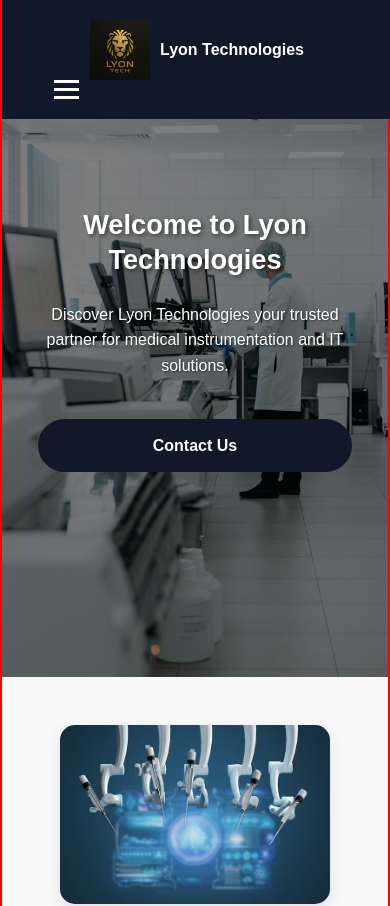
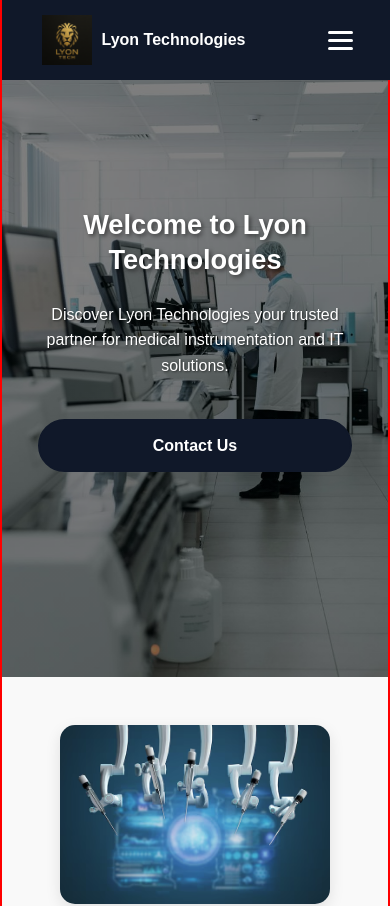
Before and after one commit to anas-arshad10/lyon-tech, a React (Create React App) app: page / in a window 390 px wide. Shown: the top 906 px of the page. Built offline with nearby package versions, Linux system fonts and the light colour scheme.

Commit message:
fixed hamburger style

```diff
--- a/src/components/Header.jsx
+++ b/src/components/Header.jsx
@@ -2,32 +2,33 @@ import React, { useState } from 'react';
 import '../styles/header.css';
 
 const Header = () => {
-  const [isMenuOpen, setIsMenuOpen] = useState(false);
+  const [isOpen, setIsOpen] = useState(false);
 
-  const toggleMenu = () => setIsMenuOpen(!isMenuOpen);
-
-  const handleLinkClick = () => setIsMenuOpen(false);
+  const toggleMenu = () => setIsOpen(!isOpen);
+  const closeMenu = () => setIsOpen(false);
 
   return (
     <header className="header">
-      <div className="container">
+      <div className="container header-content">
         <a href="/home" className="logo-container">
           <img src="/images/lyon-tech-logo.png" alt="Lyon Logo" className="logo" />
           <h1>Lyon Technologies</h1>
         </a>
 
-        <div className="hamburger" onClick={toggleMenu}>
-          <div className="bar"></div>
-          <div className="bar"></div>
-          <div className="bar"></div>
+        <div className="menu-wrapper">
+          <div className="hamburger" onClick={toggleMenu}>
+            <span></span>
+            <span></span>
+            <span></span>
+          </div>
+
+          <nav className={`nav-links ${isOpen ? 'open' : ''}`}>
+            <a href="/home" onClick={closeMenu}>Home</a>
+            <a href="#about" onClick={closeMenu}>About Us</a>
+            <a href="#services" onClick={closeMenu}>Services</a>
+            <a href="#contact" onClick={closeMenu}>Contact</a>
+          </nav>
         </div>
-
-        <nav className={`nav-links ${isMenuOpen ? 'open' : ''}`}>
-          <a href="/home" onClick={handleLinkClick}>Home</a>
-          <a href="#about" onClick={handleLinkClick}>About Us</a>
-          <a href="#services" onClick={handleLinkClick}>Services</a>
-          <a href="#contact" onClick={handleLinkClick}>Contact</a>
-        </nav>
       </div>
     </header>
   );
--- a/src/styles/header.css
+++ b/src/styles/header.css
@@ -1,19 +1,31 @@
-/* Header Base Styles */
+/* ===== Base Styles ===== */
+* {
+  margin: 0;
+  padding: 0;
+  box-sizing: border-box;
+}
+
 .header {
   background-color: #101829;
   color: white;
-  padding: 20px 0;
+  padding: 15px 0;
   position: fixed;
+  top: 0;
   width: 100%;
-  top: 0;
-  z-index: 1000;
+  z-index: 999;
 }
 
 .header .container {
+  width: 90%;
+  max-width: 1200px;
+  margin: auto;
+  padding: 0 20px;
+}
+
+.header-content {
   display: flex;
   justify-content: space-between;
   align-items: center;
-  flex-wrap: wrap;
 }
 
 .logo-container {
@@ -21,18 +33,25 @@
   align-items: center;
   gap: 10px;
   text-decoration: none;
+  color: white;
 }
 
-.logo-container img {
-  width: 60px;
-  height: 60px;
+.logo {
+  width: 50px;
+  height: 50px;
   object-fit: contain;
 }
 
 .logo-container h1 {
-  margin: 0;
   font-size: 16px;
-  color: white;
+  font-weight: bold;
+  white-space: nowrap;
+}
+
+/* ===== Navigation ===== */
+.menu-wrapper {
+  display: flex;
+  align-items: center;
 }
 
 .nav-links {
@@ -51,22 +70,25 @@
   color: #3498db;
 }
 
-/* Hamburger Icon Styles */
+/* ===== Hamburger ===== */
 .hamburger {
   display: none;
   flex-direction: column;
+  justify-content: center;
   gap: 5px;
   cursor: pointer;
+  margin-left: 20px;
 }
 
-.hamburger .bar {
+.hamburger span {
   width: 25px;
   height: 3px;
   background-color: white;
-  transition: 0.3s;
+  display: block;
+  border-radius: 3px;
 }
 
-/* Responsive Design */
+/* ===== Responsive Styles ===== */
 @media (max-width: 768px) {
   .hamburger {
     display: flex;
@@ -75,26 +97,32 @@
   .nav-links {
     display: none;
     flex-direction: column;
+    background-color: #101829;
     width: 100%;
-    margin-top: 10px;
-    gap: 10px;
+    position: absolute;
+    top: 100%;
+    left: 0;
+    padding: 1rem 0;
+    box-shadow: 0 10px 15px rgba(0, 0, 0, 0.2);
+    z-index: 998;
   }
 
   .nav-links.open {
     display: flex;
   }
 
-  .header .container {
-    flex-direction: column;
-    align-items: flex-start;
+  .nav-links a {
+    padding: 10px 0;
+    font-size: 1.1rem;
+    text-align: center;
+    border-bottom: 1px solid #333;
+  }
+
+  .header-content {
+    flex-direction: row;
   }
 
   .logo-container {
-    justify-content: center;
-    width: 100%;
-  }
-
-  .nav-links a {
-    padding-left: 10px;
+    flex: 1;
   }
 }
```
